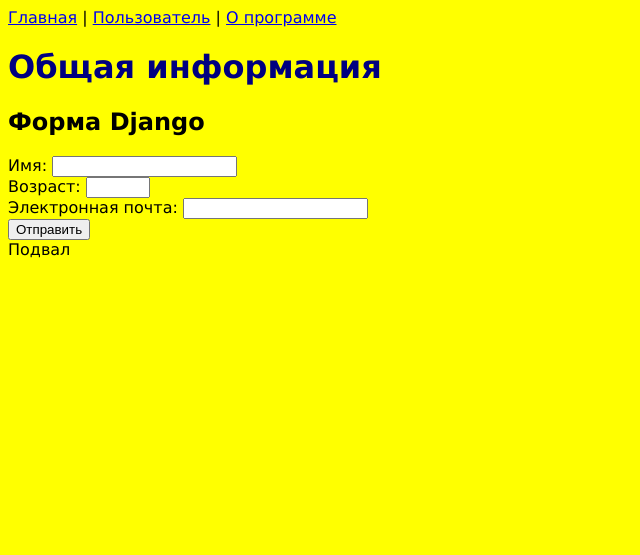
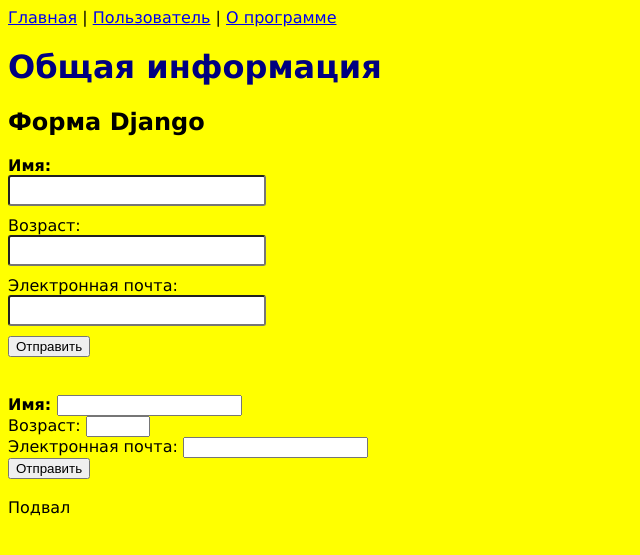
Before and after one commit to ISerg999/djangoexperiments, a Django app: page / in a window 1280 px wide. Shown: the top 555 px of the page, without its empty margins (0-640 px from the left). Run offline with Django 5.2, Linux system fonts and the light colour scheme.

Commit message:
Формы Django. Часть 3.

```diff
--- a/app/forms.py
+++ b/app/forms.py
@@ -6,4 +6,6 @@
     name = forms.CharField(label="Имя", min_length=2, max_length=20)
     age = forms.IntegerField(label="Возраст", required=False, min_value=1, max_value=100)
     email = forms.EmailField(label="Электронная почта", required=False, min_length=7)
+    required_css_class = "field"
+    # error_css_class = "error"
     # field_order = ["age", "name", "comment"]
--- a/app/static/css/styles.css
+++ b/app/static/css/styles.css
@@ -4,3 +4,8 @@
 }
 h1{color:navy;}
 img{width:400px;}
+
+.alert{color:red;}
+.form-group{margin: 10px 0;}
+.form-group input{width:250px;height: 25px;border-radius:3px;}
+.field{font-weight:bold;}
--- a/app/templates/index.html
+++ b/app/templates/index.html
@@ -7,9 +7,26 @@
 <h2>Форма Django</h2>
 <form method="post" >
     {% csrf_token %}
+    <div>
+        {% for field in form %}
+        <div class="form-group">
+            {{ field.label_tag }}
+            <div>{{ field }}</div>
+            {% for error in field.errors %}
+            <div class="alert alert-danger">{{ error }}</div>
+            {% endfor %}
+        </div>
+        {% endfor %}
+    </div>
+    <input type="submit" value="Отправить" >
+</form>
+<br /><br />
+<form method="post" >
+    {% csrf_token %}
     <table>
         {{ form }}
     </table>
     <input type="submit" value="Отправить" >
 </form>
+<br />
 {% endblock content %}
```
